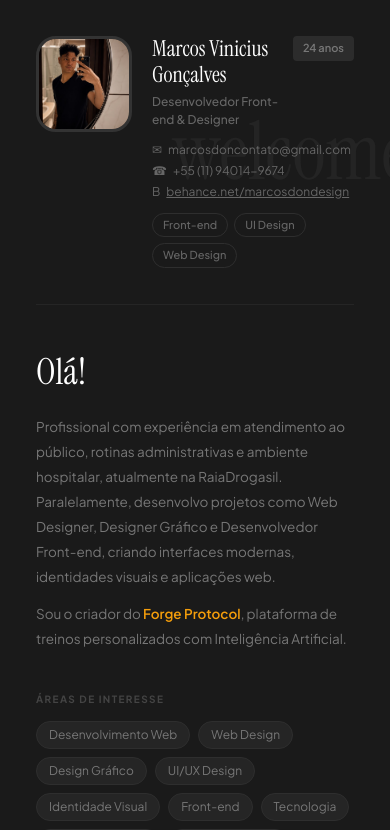
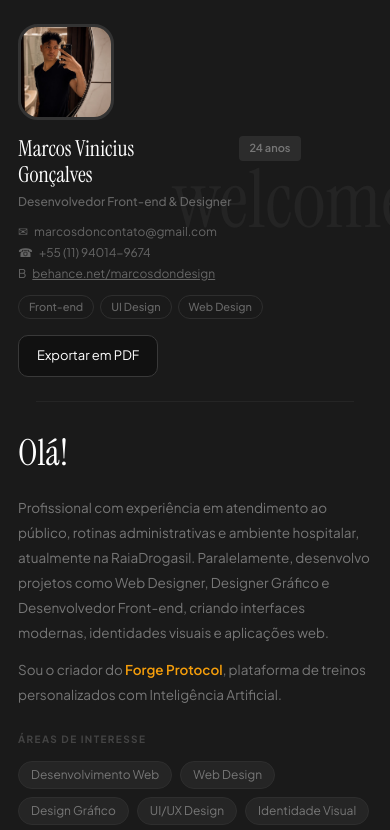
Before and after one commit to reinosoulcontato-boop/marcos.apresentation, a React (Vite) app: page / in a window 390 px wide. Shown: the top 830 px of the page. Built offline with nearby package versions, Linux system fonts and the light colour scheme; the HTML template or start-up script is replaced by a standard one.

Commit message:
Add PDF export button and print styles

```diff
--- a/src/App.tsx
+++ b/src/App.tsx
@@ -263,6 +263,30 @@ export default function App() {
                   {t}
                 </span>
               ))}
+            </div>
+            <div style={{ marginTop: 16 }}>
+              <button
+                onClick={() => window.print()}
+                className="print-button"
+                style={{
+                  padding: '10px 18px',
+                  borderRadius: 10,
+                  border: '1px solid #393939',
+                  backgroundColor: '#111',
+                  color: '#fff',
+                  fontSize: 13,
+                  cursor: 'pointer',
+                  transition: 'all 0.15s ease',
+                }}
+                onMouseEnter={(e) => {
+                  e.currentTarget.style.backgroundColor = '#222'
+                }}
+                onMouseLeave={(e) => {
+                  e.currentTarget.style.backgroundColor = '#111'
+                }}
+              >
+                Exportar em PDF
+              </button>
             </div>
           </div>
         </div>
--- a/src/index.css
+++ b/src/index.css
@@ -22,8 +22,49 @@ body {
 ::-webkit-scrollbar-track { background: transparent; }
 ::-webkit-scrollbar-thumb { background: rgba(255,255,255,0.08); border-radius: 2px; }
 
-@media (max-width: 680px) {
-  section[style*="grid-template-columns: 1fr 1fr"] {
+@media (max-width: 768px) {
+  .responsive-profile {
+    flex-direction: column !important;
+    align-items: flex-start !important;
+    gap: 16px !important;
+    padding: 24px 18px !important;
+    max-width: 100% !important;
+  }
+
+  .responsive-section {
+    grid-template-columns: 1fr !important;
+    padding: 24px 18px !important;
+    gap: 24px !important;
+  }
+
+  .main-skills-section {
     grid-template-columns: 1fr !important;
   }
+
+  .responsive-footer {
+    flex-direction: column !important;
+    align-items: flex-start !important;
+    gap: 10px !important;
+    padding: 20px 18px !important;
+  }
 }
+
+@media print {
+  body {
+    background-color: #fff !important;
+    color: #000 !important;
+  }
+
+  .print-button {
+    display: none !important;
+  }
+
+  a {
+    color: #000 !important;
+    text-decoration: none !important;
+  }
+
+  * {
+    box-shadow: none !important;
+  }
+}
```
